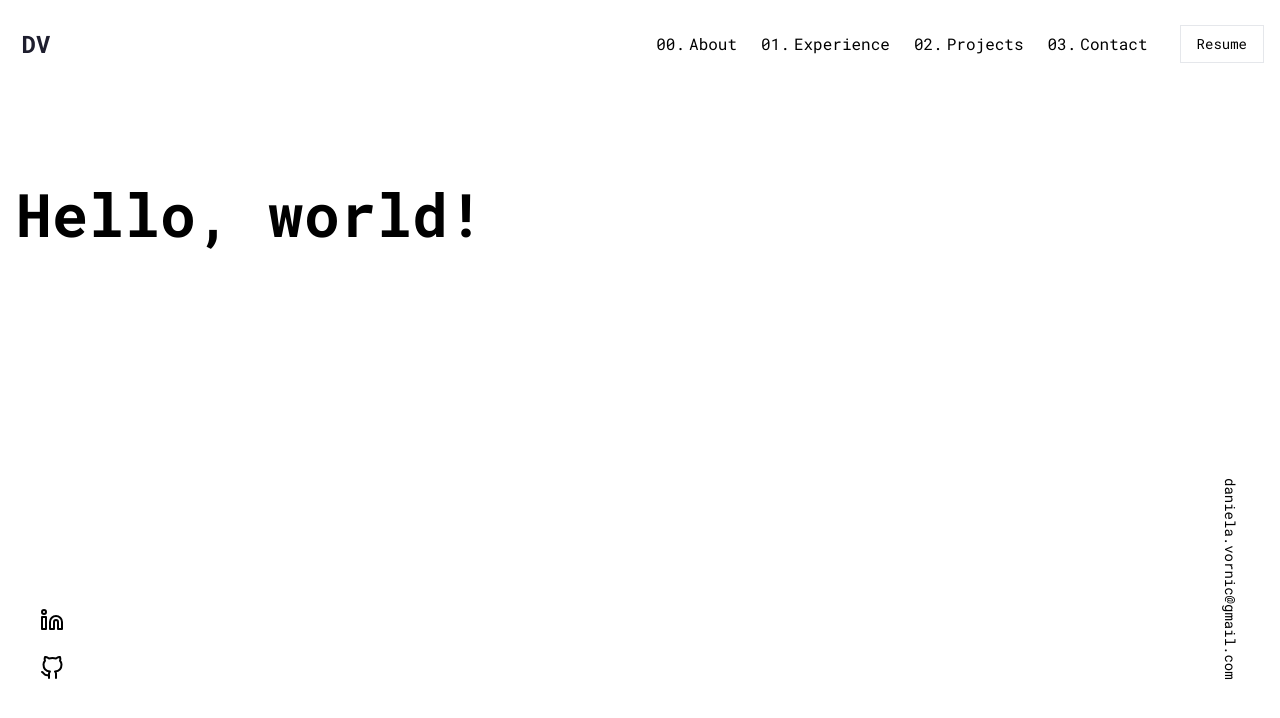
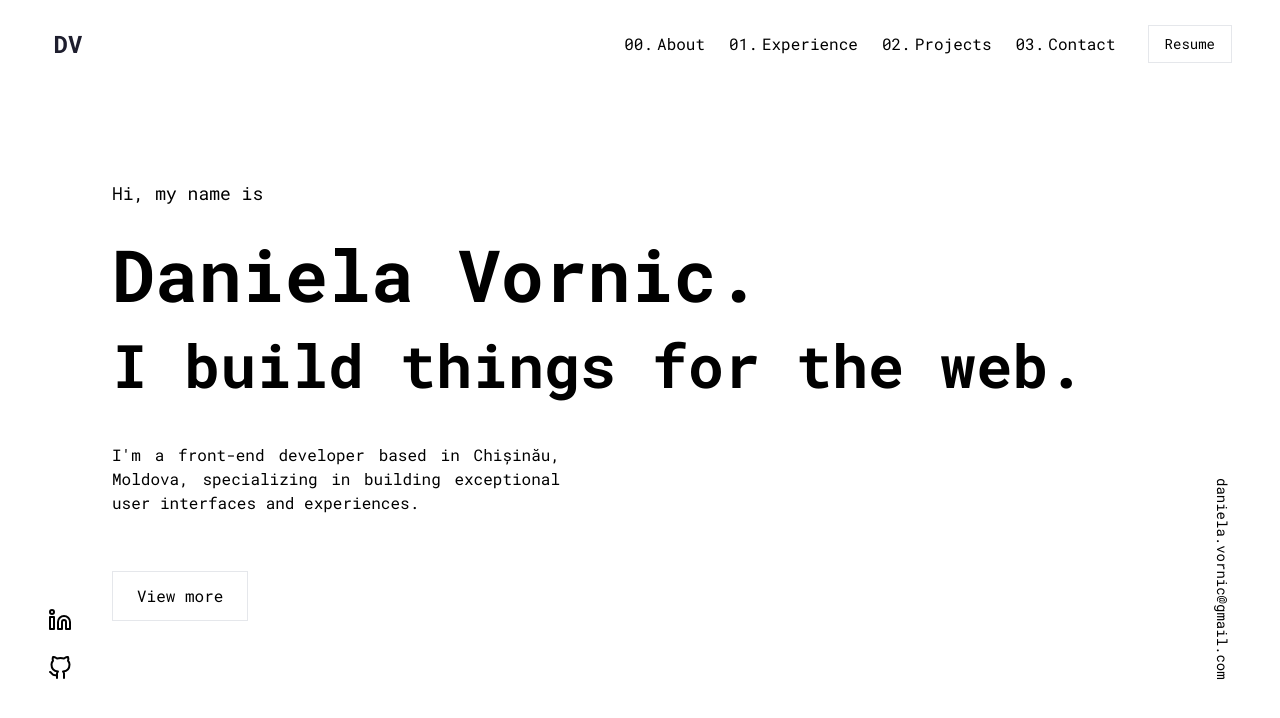
Before and after one commit to danielavornic/portfolio, a Next.js app: page / in a window 1280 px wide. Shown: the top 718 px of the page. Built offline with nearby package versions, Linux system fonts and the light colour scheme; what @catppuccin/tailwindcss would draw is missing.

Commit message:
Restructure app folder, add Hero and refactor previous components

```diff
--- a/src/app/components/index.ts
+++ /dev/null
@@ -1 +0,0 @@
-export * from "./Header";
--- a/src/app/page.tsx
+++ b/src/app/page.tsx
@@ -3,9 +3,10 @@
 import dynamic from "next/dynamic";
 import { useState } from "react";
 
-const Header = dynamic(() => import("@/components/Header"), { ssr: false });
-const Socials = dynamic(() => import("@/components/Socials"), { ssr: false });
-const Email = dynamic(() => import("@/components/Email"), { ssr: false });
+const Header = dynamic(() => import("@/components/layout/Header"), { ssr: false });
+const Socials = dynamic(() => import("@/components/homepage/Socials"), { ssr: false });
+const Email = dynamic(() => import("@/components/homepage/Email"), { ssr: false });
+const Hero = dynamic(() => import("@/components/homepage/Hero"), { ssr: false });
 
 export default function Home() {
   const [isMenuOpen, setIsMenuOpen] = useState(false);
@@ -15,8 +16,9 @@ export default function Home() {
       <Header isMenuOpen={isMenuOpen} setIsMenuOpen={setIsMenuOpen} />
       <Socials />
       <Email />
-      <main className="container flex min-h-[120vh] py-24 text-lavender">
-        <h1 className="text-6xl font-bold">Hello, world!</h1>
+      <main className="container sm:px-12 lg:px-24 text-lavender min-h-screen">
+        <Hero />
+        <div className="h-96 bg-subtext0" />
       </main>
     </>
   );
--- a/src/app/components/Email.tsx
+++ b/src/components/homepage/Email.tsx
@@ -1,5 +1,5 @@
 const Email = () => (
-  <aside className="fixed bottom-0 right-4 md:right-5 xl:right-10 hidden sm:flex flex-col justify-center items-center">
+  <aside className="fixed bottom-0 right-6 sm:right-10 lg:right-12 hidden sm:flex flex-col justify-center items-center">
     <a
       href="mailto:daniela.vornic@gmail.com"
       target="_blank"
--- /dev/null
+++ b/src/components/homepage/Hero.tsx
@@ -0,0 +1,28 @@
+import dynamic from "next/dynamic";
+
+const Button = dynamic(() => import("@/components/common/Button"), { ssr: false });
+
+const Hero = () => {
+  return (
+    <section className="flex flex-col justify-center container min-h-screen h-screen -mt-[88px]">
+      <h2 className="sm:text-lg text-lavender mb-4 lg:mb-8">Hi, my name is</h2>
+      <h1 className="text-4xl sm:text-5xl md:text-6xl xl:text-7xl font-bold text-text mb-4 lg:mb-6">
+        Daniela Vornic.
+      </h1>
+      <h2 className="text-3xl sm:text-4xl md:text-5xl xl:text-6xl font-bold text-subtext0">
+        I build things for the web.
+      </h2>
+
+      <p className="text-subtext0 mt-10 md:mt-12 max-w-md text-justify">
+        I&apos;m a front-end developer based in Chișinău, Moldova, specializing in building
+        exceptional user interfaces and experiences.
+      </p>
+
+      <Button as="a" href="#about" className="mt-12 md:mt-14 w-fit" aria-label="View more">
+        View more
+      </Button>
+    </section>
+  );
+};
+
+export default Hero;
--- a/src/app/components/Socials.tsx
+++ b/src/components/homepage/Socials.tsx
@@ -14,7 +14,7 @@ const socials = [
 ];
 
 const Socials = () => (
-  <aside className="fixed bottom-0 left-4 md:left-5 xl:left-10 hidden sm:flex flex-col justify-center items-center">
+  <aside className="fixed bottom-0 left-6 sm:left-10 lg:left-12 hidden sm:flex flex-col justify-center items-center">
     <ul className="flex flex-col items-center justify-center space-y-6">
       {socials.map(({ name, icon, url }, index) => (
         <li
--- a/src/app/components/Header.tsx
+++ b/src/components/layout/Header.tsx
@@ -8,7 +8,7 @@ import cn from "classnames";
 
 import { useScrollDirection } from "@/hooks/useScrollDirection";
 
-const Button = dynamic(() => import("@/components/Button"), { ssr: false });
+const Button = dynamic(() => import("@/components/common/Button"), { ssr: false });
 
 const links = [
   { label: "About", url: "#about" },
@@ -46,13 +46,13 @@ const Header = ({ isMenuOpen, setIsMenuOpen }: HeaderProps) => {
 
   return (
     <header
-      className={cn("sticky bg-base text-text py-6 transition-all duration-500 z-20", {
+      className={cn("sticky w-full bg-base text-text py-6 transition-all duration-500 z-20", {
         "-top-24": scrollDirection === "down",
         "shadow-header top-0": scrollDirection === "up",
         "shadow-none": scrollDirection === null,
       })}
     >
-      <div className="container flex justify-between items-center">
+      <div className="px-6 sm:px-10 lg:px-12 flex justify-between items-center">
         <Link
           href="/"
           className="font-bold text-2xl bg-lavender text-dark w-10 h-10 flex items-center justify-center hover:bg-mauve transition z-20 "
--- a/tsconfig.json
+++ b/tsconfig.json
@@ -19,7 +19,7 @@
         "name": "next"
       }
     ],
-    "baseUrl": "./src/app",
+    "baseUrl": "./src",
     "paths": {
       "@/components/*": ["components/*"],
       "@/hooks/*": ["hooks/*"]
```
Also changed, not shown: src/components/common/Button.tsx (renamed from src/app/components/Button.tsx), src/hooks/useScrollDirection.ts (renamed from src/app/hooks/useScrollDirection.ts).
